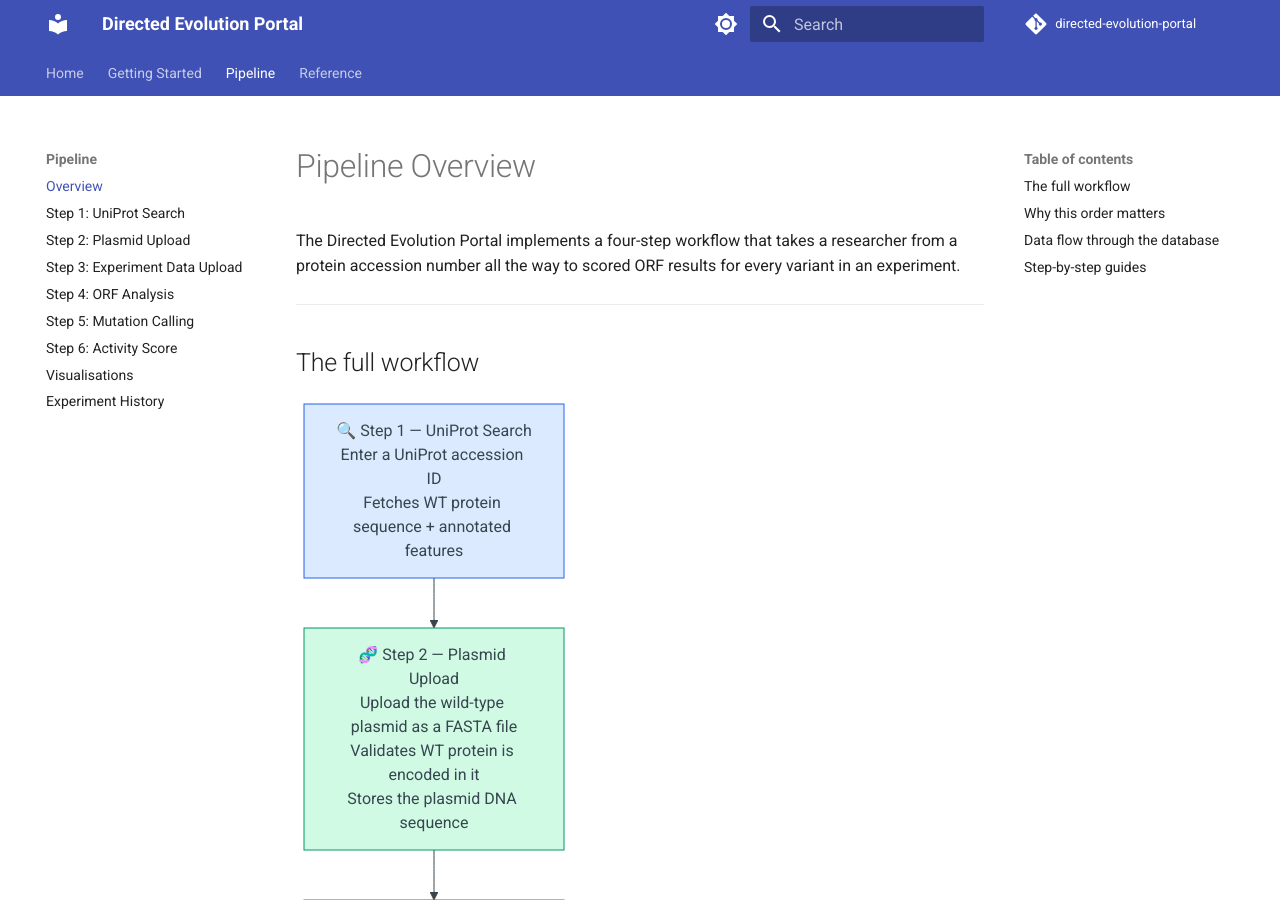
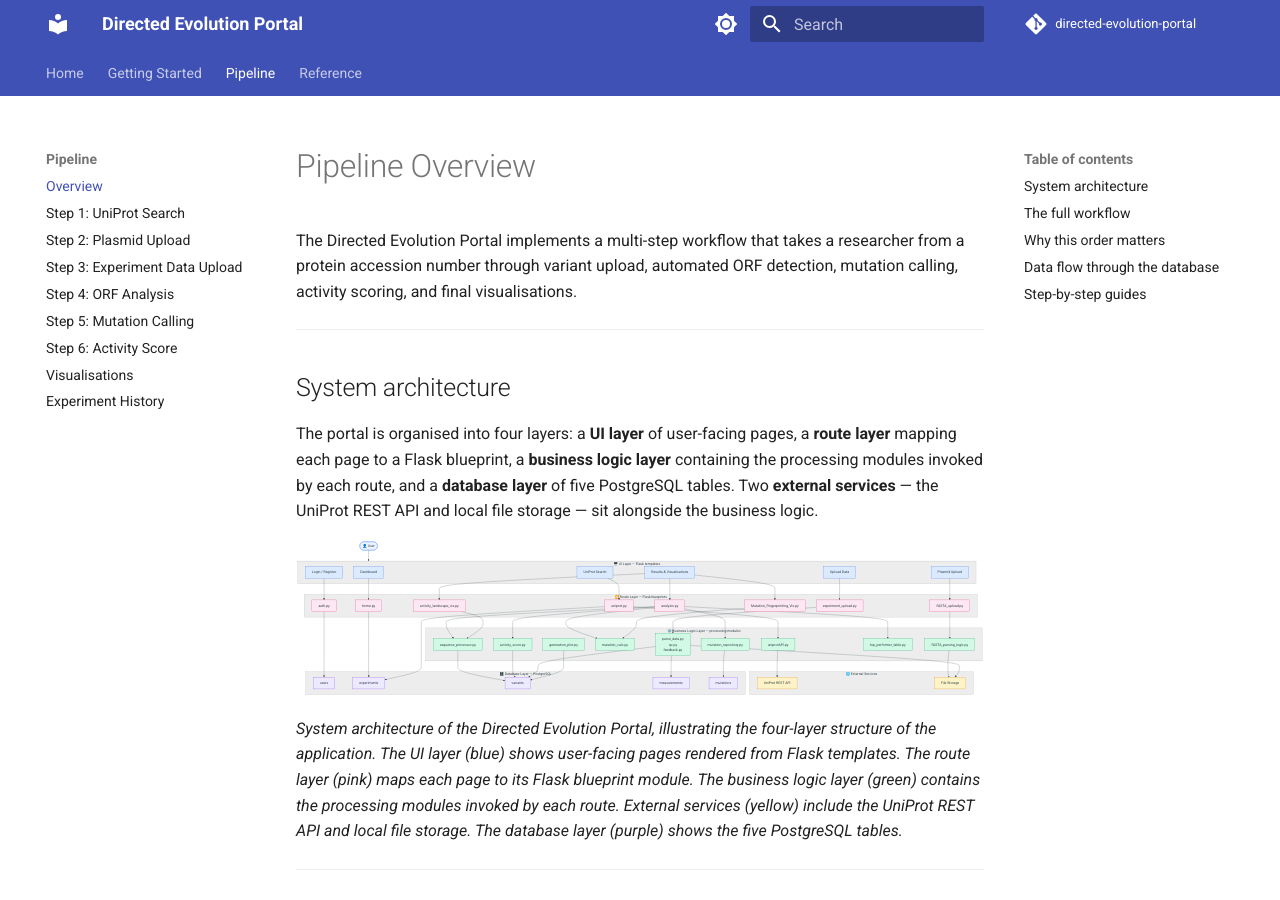
Before and after one commit to BIO727P-Sierra/Software_Development_Project, an MkDocs documentation site: the page built from docs/pipeline/overview.md, in a window 1280 px wide and 900 px high. Built offline with MkDocs 1.6.1 and Material for MkDocs 9.7.7, drawn with Linux system fonts in a browser that asks for light colours; comment, search, counter and statistics services are not loaded; some of the changed text lies outside the part shown.

Commit message:
Update pipeline overview with 4-layer architecture diagram and full 6-step workflow
Add mermaid diagram showing UI/route/logic/external/database layers
(matching Figure 3.1.1 from the documentation), extend the step diagram
to include mutation calling and activity scoring, and link to the new
pipeline and visualisation pages.

````diff
--- a/docs/pipeline/overview.md
+++ b/docs/pipeline/overview.md
@@ -1,6 +1,116 @@
 # Pipeline Overview
 
-The Directed Evolution Portal implements a four-step workflow that takes a researcher from a protein accession number all the way to scored ORF results for every variant in an experiment.
+The Directed Evolution Portal implements a multi-step workflow that takes a researcher from a protein accession number through variant upload, automated ORF detection, mutation calling, activity scoring, and final visualisations.
+
+---
+
+## System architecture
+
+The portal is organised into four layers: a **UI layer** of user-facing pages, a **route layer** mapping each page to a Flask blueprint, a **business logic layer** containing the processing modules invoked by each route, and a **database layer** of five PostgreSQL tables. Two **external services** — the UniProt REST API and local file storage — sit alongside the business logic.
+
+```mermaid
+flowchart TB
+    User(["👤 User"])
+
+    subgraph UI["🖥️ UI Layer — Flask templates"]
+        direction LR
+        U1["Dashboard"]
+        U2["Login / Register"]
+        U3["UniProt Search"]
+        U4["Plasmid Upload"]
+        U5["Upload Data"]
+        U6["Results & Visualisations"]
+    end
+
+    subgraph Routes["🔀 Route Layer — Flask blueprints"]
+        direction LR
+        R1["home.py"]
+        R2["auth.py"]
+        R3["uniprot.py"]
+        R4["FASTA_upload.py"]
+        R5["experiment_upload.py"]
+        R6["analysis.py"]
+        R7["activity_landscape_vis.py"]
+        R8["Mutation_Fingerprinting_Vis.py"]
+    end
+
+    subgraph Logic["⚙️ Business Logic Layer — processing modules"]
+        direction LR
+        L1["uniprotAPI.py"]
+        L2["FASTA_parsing_logic.py"]
+        L3["parse_data.py<br/>qc.py<br/>feedback.py"]
+        L4["mutation_calc.py"]
+        L5["sequence_processor.py"]
+        L6["mutation_repository.py"]
+        L7["activity_score.py"]
+        L8["top_performer_table.py"]
+        L9["generation_plot.py"]
+    end
+
+    subgraph External["🌐 External Services"]
+        direction LR
+        E1["UniProt REST API"]
+        E2["File Storage"]
+    end
+
+    subgraph DB["🗄️ Database Layer — PostgreSQL"]
+        direction LR
+        D1["users"]
+        D2["experiments"]
+        D3["variants"]
+        D4["measurements"]
+        D5["mutations"]
+    end
+
+    User --> UI
+    U1 --> R1
+    U2 --> R2
+    U3 --> R3
+    U4 --> R4
+    U5 --> R5
+    U6 --> R6
+    U6 --> R7
+    U6 --> R8
+
+    R3 --> L1
+    R4 --> L2
+    R5 --> L3
+    R6 --> L4
+    R6 --> L5
+    R6 --> L6
+    R6 --> L7
+    R6 --> L8
+    R7 --> L5
+    R8 --> L4
+
+    L1 --> E1
+    L2 --> E2
+    L3 --> E2
+
+    R1 --> D2
+    R2 --> D1
+    R3 --> D2
+    L5 --> D3
+    L6 --> D5
+    L7 --> D3
+    L3 --> D3
+    L3 --> D4
+    L9 --> D3
+
+    classDef uiStyle fill:#dbeafe,stroke:#2563eb,color:#000
+    classDef routeStyle fill:#fce7f3,stroke:#db2777,color:#000
+    classDef logicStyle fill:#d1fae5,stroke:#059669,color:#000
+    classDef extStyle fill:#fef3c7,stroke:#d97706,color:#000
+    classDef dbStyle fill:#ede9fe,stroke:#7c3aed,color:#000
+
+    class U1,U2,U3,U4,U5,U6 uiStyle
+    class R1,R2,R3,R4,R5,R6,R7,R8 routeStyle
+    class L1,L2,L3,L4,L5,L6,L7,L8,L9 logicStyle
+    class E1,E2 extStyle
+    class D1,D2,D3,D4,D5 dbStyle
+```
+
+*System architecture of the Directed Evolution Portal, illustrating the four-layer structure of the application. The UI layer (blue) shows user-facing pages rendered from Flask templates. The route layer (pink) maps each page to its Flask blueprint module. The business logic layer (green) contains the processing modules invoked by each route. External services (yellow) include the UniProt REST API and local file storage. The database layer (purple) shows the five PostgreSQL tables.*
 
 ---
 
@@ -8,17 +118,21 @@
 
 ```mermaid
 flowchart TD
-    S1["🔍 Step 1 — UniProt Search\nEnter a UniProt accession ID\nFetches WT protein sequence + annotated features"]
-    S2["🧬 Step 2 — Plasmid Upload\nUpload the wild-type plasmid as a FASTA file\nValidates WT protein is encoded in it\nStores the plasmid DNA sequence"]
-    S3["📂 Step 3 — Experiment Data Upload\nUpload variant sequencing data as JSON or TSV\nParses, validates, and inserts variant rows\nAssociates DNA sequences, yields, generation info"]
-    S4["🔬 Step 4 — ORF Analysis\nScans each variant plasmid DNA for ORFs\nScores each ORF against the WT protein\nWrites results back to the database"]
+    S1["🔍 Step 1 — UniProt Search<br/>Enter a UniProt accession ID<br/>Fetches WT protein sequence + annotated features"]
+    S2["🧬 Step 2 — Plasmid Upload<br/>Upload the wild-type plasmid as a FASTA file<br/>Validates WT protein is encoded in it<br/>Stores the plasmid DNA sequence"]
+    S3["📂 Step 3 — Experiment Data Upload<br/>Upload variant sequencing data as JSON or TSV<br/>Parses, validates, and inserts variant rows<br/>Associates DNA sequences, yields, generation info"]
+    S4["🔬 Step 4 — ORF Analysis<br/>Scans each variant plasmid DNA for ORFs<br/>Scores each ORF against the WT protein<br/>Writes results back to the database"]
+    S5["🧩 Step 5 — Mutation Calling<br/>Aligns each variant protein to WT<br/>Classifies differences as missense/nonsense/indel<br/>Populates the mutations table"]
+    S6["📊 Step 6 — Activity Scoring<br/>Normalises DNA/protein yields against WT baseline<br/>Computes log₂ activity score per variant<br/>Feeds Top Performers table and visualisations"]
 
-    S1 --> S2 --> S3 --> S4
+    S1 --> S2 --> S3 --> S4 --> S5 --> S6
 
     style S1 fill:#dbeafe,stroke:#2563eb,color:#000
     style S2 fill:#d1fae5,stroke:#059669,color:#000
     style S3 fill:#fce7f3,stroke:#db2777,color:#000
     style S4 fill:#ede9fe,stroke:#7c3aed,color:#000
+    style S5 fill:#fef3c7,stroke:#d97706,color:#000
+    style S6 fill:#fee2e2,stroke:#dc2626,color:#000
 ```
 
 ---
@@ -66,3 +180,7 @@
 | 2 | Upload & validate the WT plasmid FASTA | [Plasmid Upload](plasmid-upload.md) |
 | 3 | Upload variant sequencing data | [Experiment Upload](experiment-upload.md) |
 | 4 | Run automated ORF analysis | [ORF Analysis](orf-analysis.md) |
+| 5 | Call mutations via WT protein alignment | [Mutation Calling](mutation-calling.md) |
+| 6 | Compute activity scores and rank variants | [Activity Score](activity-score.md) |
+| — | Explore results visually (box plot, fingerprint, landscape) | [Visualisations](visualisations.md) |
+| — | Save, rename, report, or delete past experiments | [Experiment History](experiment-history.md) |
````
